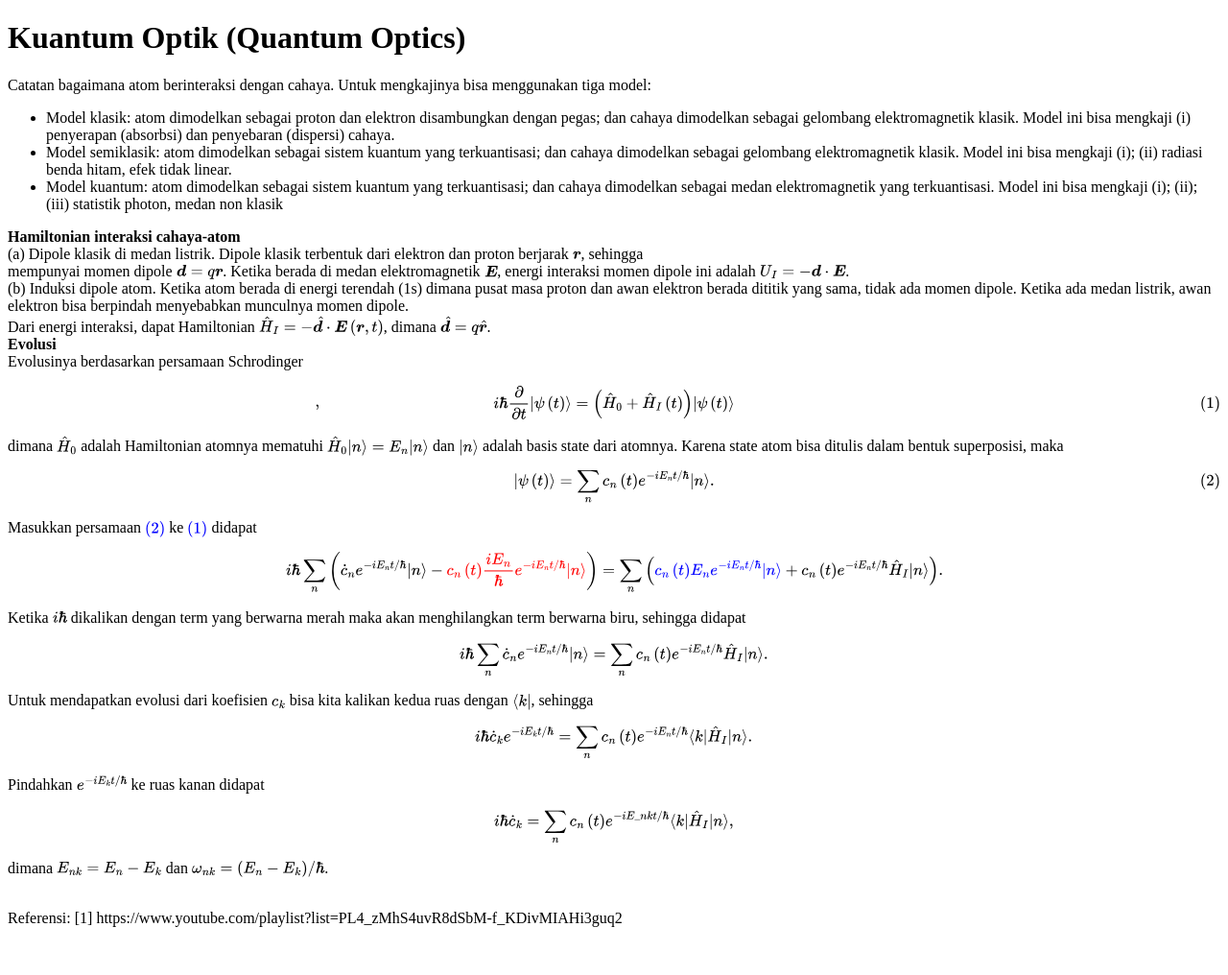
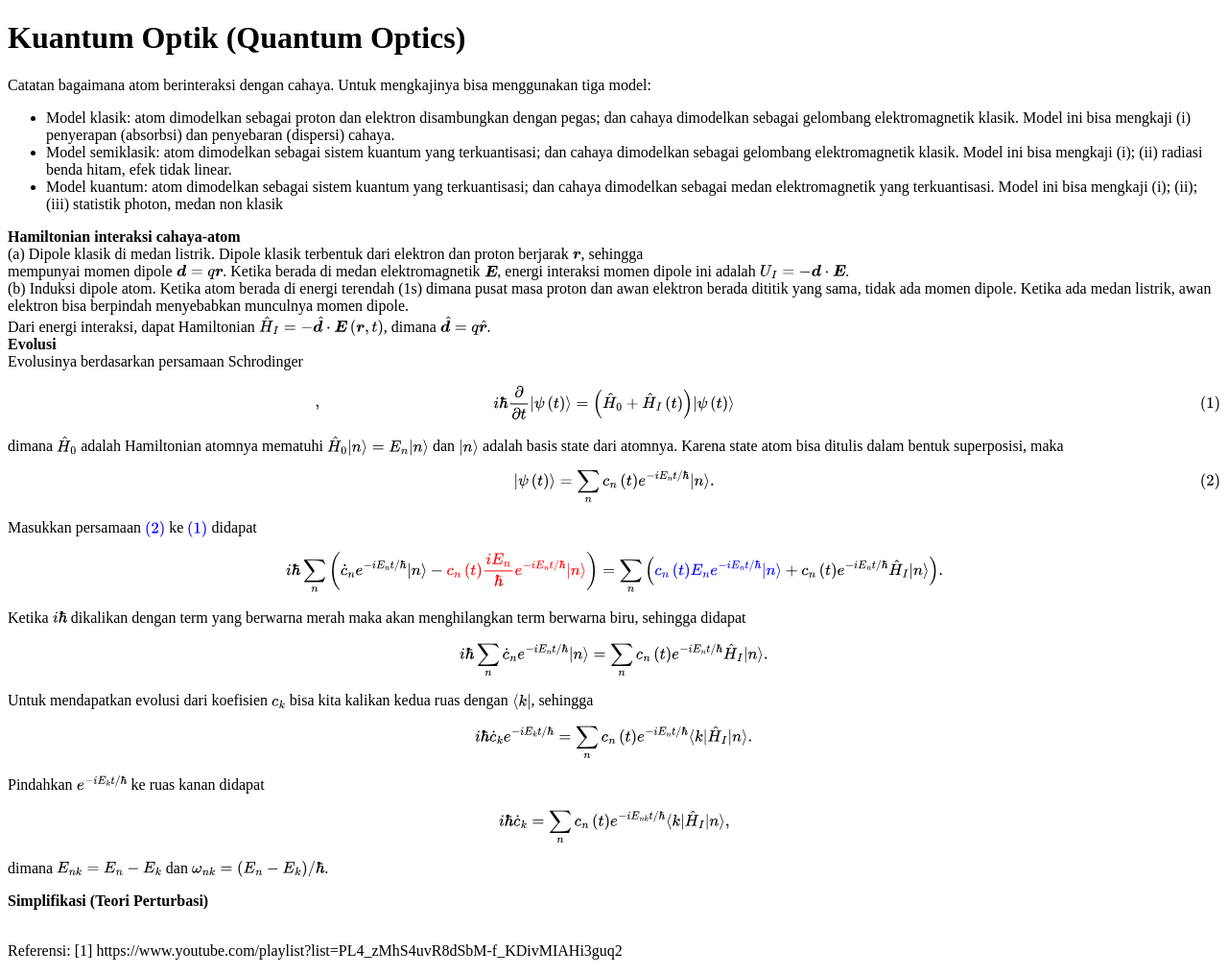
Before and after one commit to dangausuluah/dangausuluah.github.io, a Jekyll site: the page built from _posts/2025-07-29-QO.md, in a window 1280 px wide. Shown: the whole page at 96% size. Built offline with Jekyll 4.4.1, drawn with Linux system fonts in a browser that asks for light colours; our own code applies the rules of GitHub Pages for plain Markdown files; a script that is not in the unit is left out; comment, search, counter and statistics services are not loaded; before the commit the page ends 982 px from its top, so only the background shows below that.

Commit message:
Update 2025-07-29-QO.md

```diff
--- a/_posts/2025-07-29-QO.md
+++ b/_posts/2025-07-29-QO.md
@@ -77,10 +77,13 @@ Pindahkan $e^{-i E_k t/ \hbar}$ ke ruas kanan didapat
 
 $$
 i \hbar \dot{c}_k
-= \sum_n c_n\left(t\right) e^{-i E\_{nk} t/ \hbar} \bra{k} \hat{H}_I \ket{n},
+= \sum_n c_n\left(t\right) e^{-i E_{nk} t/ \hbar} \bra{k} \hat{H}_I \ket{n},
 $$
 
-dimana $E_{nk} = E_n - E_k$ dan $\omega_{nk} = \left(E_n - E_k\right)/\hbar$.
+dimana $E_{nk} = E_n - E_k$ dan $\omega_{nk} = \left(E_n - E_k\right)/\hbar$. <br>
+
+<b>Simplifikasi (Teori Perturbasi)</b><br>
+
 
 <br>
 Referensi:
```
